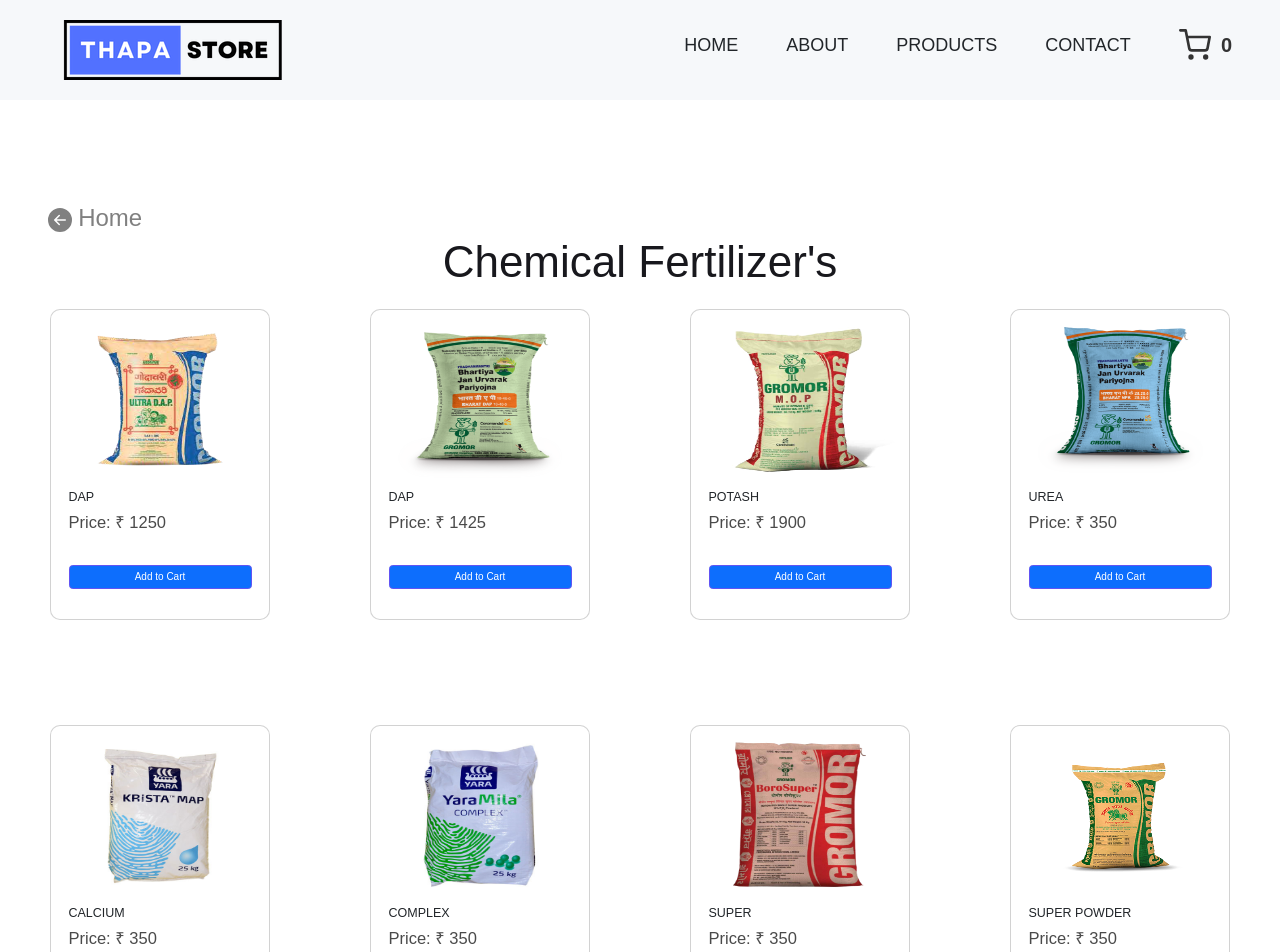
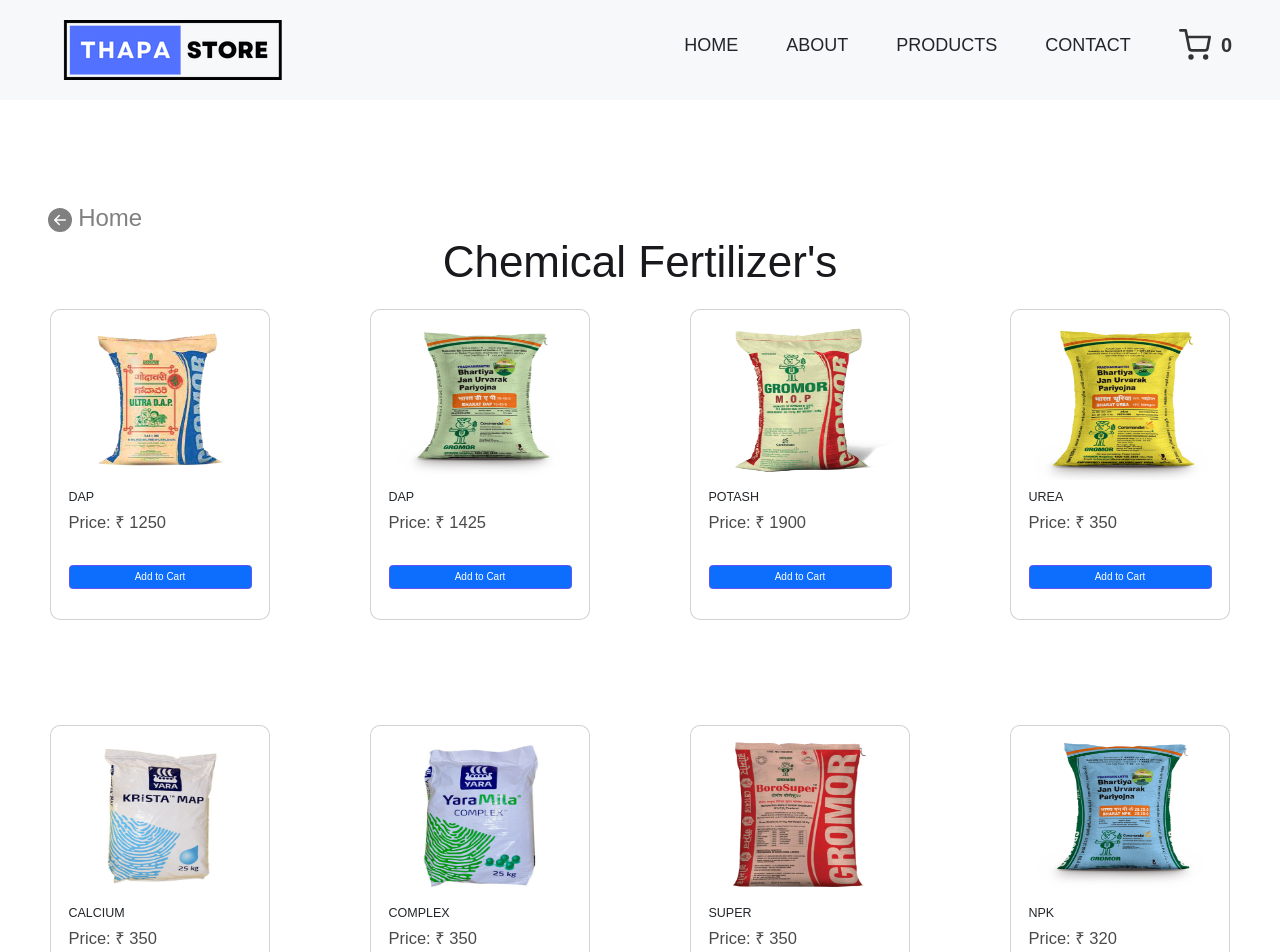
Before and after one commit to priyanshuuranjan/Ecommerce-Website, a React (Create React App) app: page /fertilizer in a window 1280 px wide. Shown: the top 952 px of the page. Built offline with nearby package versions, Linux system fonts and the light colour scheme.

Commit message:
Working on items on cart

```diff
--- a/src/cardData/Chemicals/FertilizerData.js
+++ b/src/cardData/Chemicals/FertilizerData.js
@@ -14,7 +14,7 @@
     qnty: 0,
   },
   {
-    id: "groomer_dap",
+    id: "gromor_dap",
     name: "DAP",
     imgdata: "/images/dap2.png",
     address: "18:46:0",
@@ -36,21 +36,21 @@
       "https://b.zmtcdn.com/data/o2_assets/0b07ef18234c6fdf9365ad1c274ae0631612687510.png?output-format=webp",
     somedata: " 650 + order placed from here recently",
     price: 1900,
-    rating: "4.2",
+    rating: "4.8",
     arrimg:
       "https://b.zmtcdn.com/data/o2_assets/4bf016f32f05d26242cea342f30d47a31595763089.png?output-format=webp",
     qnty: 0,
   },
   {
-    id: "groomer_urea",
+    id: "gromor_urea",
     name: "UREA",
-    imgdata: "/images/urea2.png",
+    imgdata: "/images/urea.png",
     address: "46% N",
     delimg:
       "https://b.zmtcdn.com/data/o2_assets/0b07ef18234c6fdf9365ad1c274ae0631612687510.png?output-format=webp",
     somedata: " 300 + order placed from here recently",
     price: 350,
-    rating: "4.4",
+    rating: "4.3",
     arrimg:
       "https://b.zmtcdn.com/data/o2_assets/4bf016f32f05d26242cea342f30d47a31595763089.png?output-format=webp",
     qnty: 0,
@@ -64,7 +64,7 @@
       "https://b.zmtcdn.com/data/o2_assets/0b07ef18234c6fdf9365ad1c274ae0631612687510.png?output-format=webp",
     somedata: " 300 + order placed from here recently",
     price: 350,
-    rating: "4.4",
+    rating: "4.5",
     arrimg:
       "https://b.zmtcdn.com/data/o2_assets/4bf016f32f05d26242cea342f30d47a31595763089.png?output-format=webp",
     qnty: 0,
@@ -78,13 +78,13 @@
       "https://b.zmtcdn.com/data/o2_assets/0b07ef18234c6fdf9365ad1c274ae0631612687510.png?output-format=webp",
     somedata: " 300 + order placed from here recently",
     price: 350,
-    rating: "4.4",
+    rating: "4.9",
     arrimg:
       "https://b.zmtcdn.com/data/o2_assets/4bf016f32f05d26242cea342f30d47a31595763089.png?output-format=webp",
     qnty: 0,
   },
   {
-    id: "groomer_super",
+    id: "gromor_super",
     name: "SUPER",
     imgdata: "/images/ssp.png",
     address: "16% P2O5",
@@ -98,15 +98,15 @@
     qnty: 0,
   },
   {
-    id: "groomer_ssp",
-    name: "SUPER POWDER",
-    imgdata: "/images/ssp3.png",
-    address: "20% P2O5 ",
+    id: "npk",
+    name: "NPK",
+    imgdata: "/images/urea2.png",
+    address: "28:28:0",
     delimg:
       "https://b.zmtcdn.com/data/o2_assets/0b07ef18234c6fdf9365ad1c274ae0631612687510.png?output-format=webp",
     somedata: " 300 + order placed from here recently",
-    price: 350,
-    rating: "4.4",
+    price: 320,
+    rating: "4.6",
     arrimg:
       "https://b.zmtcdn.com/data/o2_assets/4bf016f32f05d26242cea342f30d47a31595763089.png?output-format=webp",
     qnty: 0,
```
